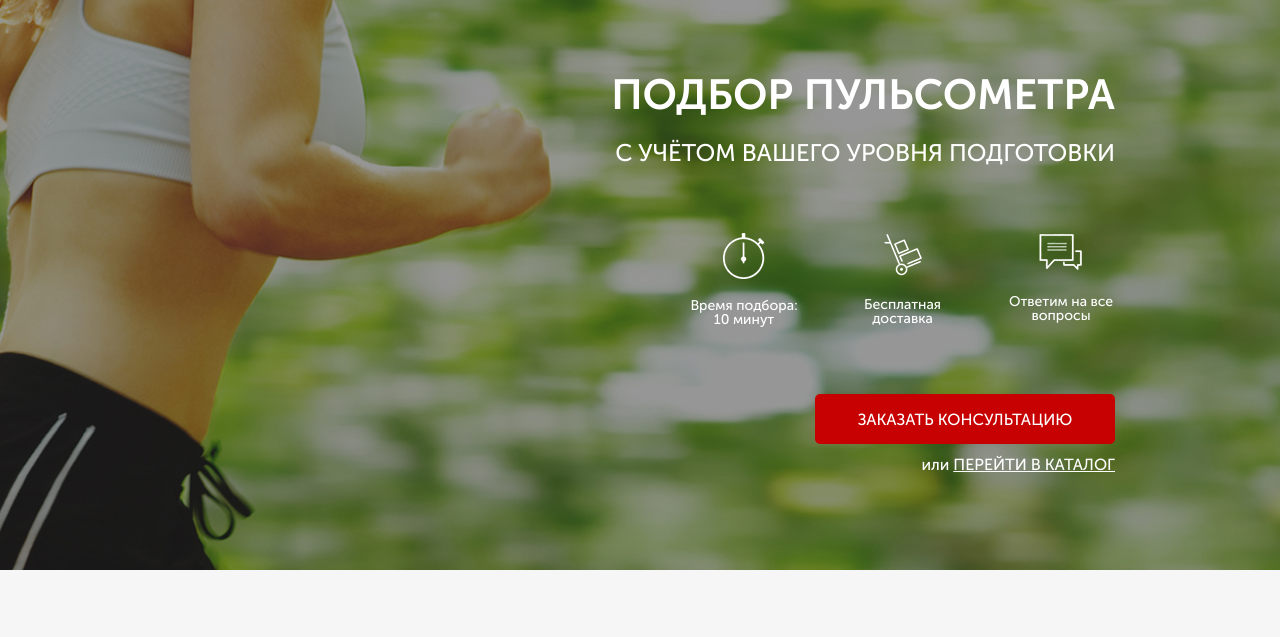
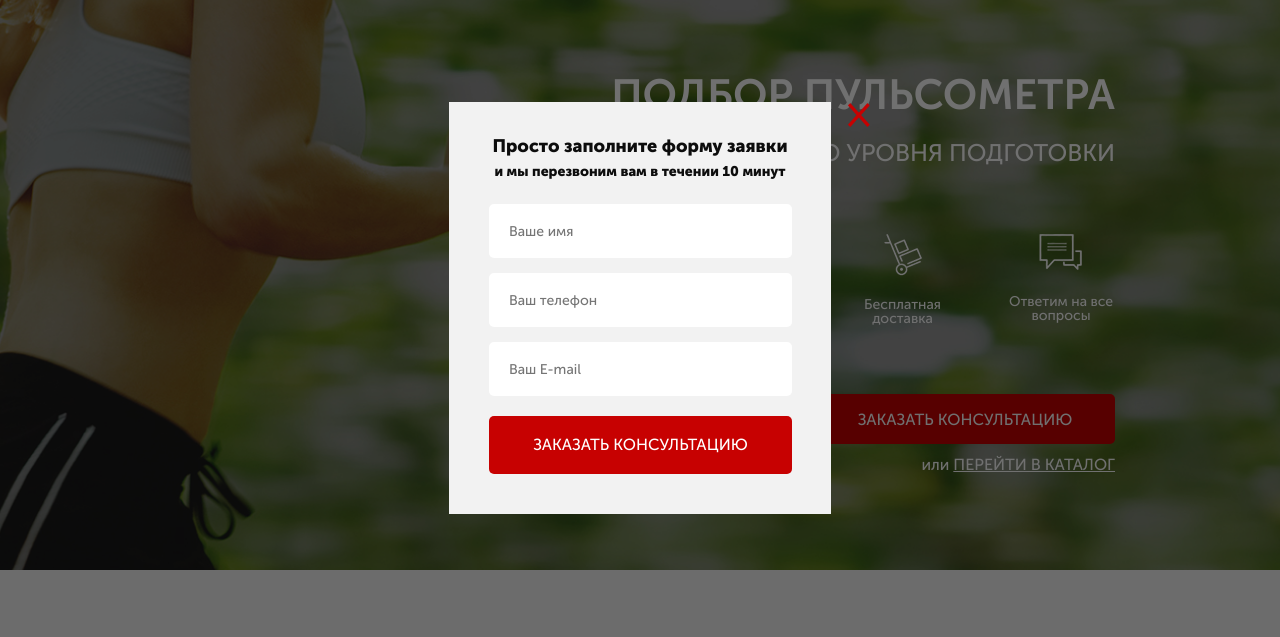
Before and after one commit to RavenBO/empty, a website: page src/index.html in a window 1280 px wide. Both pictures are taken after a click on the button "ЗАКАЗАТЬ ЗВОНОК". Shown: the part 92-729 px from the top of the page. Drawn offline with nearby package versions, Linux system fonts and the light colour scheme.

Commit message:
add modal window and scipts for him

```diff
--- a/src/index.html
+++ b/src/index.html
@@ -23,7 +23,7 @@
                 </div>
                 <div class="header__contacs">
                     <a href="tel:+74999228974" class="header__phone">+7 (499) 922-89-74</a>
-                    <button class="button">заказать звонок</button>
+                    <button data-modal="consultation" class="button">заказать звонок</button>
                 </div>
             </header>
             <div class="promo__wrapper">
@@ -46,7 +46,7 @@
                         на все вопросы
                     </div>
                 </div>
-                <button class="button button_main">заказать кОНСУЛЬТАЦИЮ</button>
+                <button data-modal="consultation" class="button button_main">заказать кОНСУЛЬТАЦИЮ</button>
                 <div class="promo__link">
                     или
                     <a href="#">ПЕРЕЙТИ В КАТАЛОГ</a>
@@ -201,7 +201,7 @@
                     <div class="catalog-item__wrapper">
                         <div class="catalog-item__content catalog-item__content_active">
                             <img src="img/catalog/pulsemeter.jpg" alt="pulsmeter" class="catalog-item__img">
-                            <div class="catalog-item__subtitle">Пульсометр Polar FT1</div>
+                            <div class="catalog-item__subtitle">Пульсометр Suunto M2</div>
                             <div class="catalog-item__descr">Для первых шагов в тренировках, основанных на сердечном ритме</div>
                             <a href="#" class="catalog-item__link">ПОДРОБНЕЕ</a>
                         </div>
@@ -217,10 +217,10 @@
                     <div class="catalog-item__footer">
                         <div class="catalog-item__prices">
                         <div class="catalog-item__old-price">
-                            4 750 руб.
+                            6 690 руб.
                         </div>
                         <div class="catalog-item__price">
-                            4 500 руб.
+                            6 641 руб.
                         </div>
                         </div>
                         <button class="button button_buy">КУПИТЬ</button>
@@ -424,6 +424,37 @@
             </div>
         </div>
     </footer>
+
+    <div class="overlay">
+        <div class="modal" id="consultation">
+            <div class="modal__close">&times;</div>
+            <div class="modal__subtitle">Просто заполните форму заявки</div>
+            <div class="modal__descr">и мы перезвоним вам в течении 10 минут</div>
+            <form class="feed-form feed-form_mt25" action="#">
+                <input required name="name" placeholder="Ваше имя" type="text">
+                <input required name="phone" placeholder="Ваш телефон" type="numbers">
+                <input required name="email" placeholder="Ваш E-mail" type="email">
+                <button class="button button_submit" >заказать кОНСУЛЬТАЦИЮ</button>
+            </form>
+        </div>
+        <div class="modal" id="order">
+            <div class="modal__close">&times;</div>
+            <div class="modal__subtitle">Ваш заказ:</div>
+            <div class="modal__descr">Пульсометр Polar FT1</div>
+            <form class="feed-form feed-form_mt25" action="#">
+                <input required name="name" placeholder="Ваше имя" type="text">
+                <input required name="phone" placeholder="Ваш телефон" type="numbers">
+                <input required name="email" placeholder="Ваш E-mail" type="email">
+                <button class="button button_submit" >Купить</button>
+            </form>
+        </div>
+        <div class="modal modal_mini" id="thanks">
+            <div class="modal__close">&times;</div>
+            <div class="modal__subtitle">Спасибо за вашу заявку!</div>
+            <div class="modal__descr">Наш менеджер свяжется с вами в ближайшее время!</div>
+        </div>
+    </div>
+
     <script type="text/javascript" src="//code.jquery.com/jquery-1.11.0.min.js"></script>
     <script type="text/javascript" src="//code.jquery.com/jquery-migrate-1.2.1.min.js"></script>
     <script src="js/slick.min.js"></script>
--- a/src/js/script.js
+++ b/src/js/script.js
@@ -41,10 +41,23 @@ $(document).ready(function(){
                 e.preventDefault();
                 $('.catalog-item__content').eq(i).toggleClass('catalog-item__content_active');
                 $('.catalog-item__list').eq(i).toggleClass('catalog-item__list_active');
-            })
-        })
-    }
+            });
+        });
+    };
     toggleSlide('.catalog-item__link');
     toggleSlide('.catalog-item__back');
 
+    //Modal
+    $('[data-modal=consultation]').on('click',function(){
+        $('.overlay, #consultation').fadeIn('slow');
+    });
+    $('.modal__close').on('click', function(){
+        $('.overlay, #consultatio, #order, #thanks').fadeOut('slow');
+    });
+    $('.button_buy').each(function(i){
+        $(this).on('click', function(){
+            $('#order .modal__descr').text($('.catalog-item__subtitle').eq(i).text());
+            $('.overlay, #order').fadeIn('slow');
+        });
+    });
   });
--- a/src/sass/blocks/_forms.scss
+++ b/src/sass/blocks/_forms.scss
@@ -18,4 +18,7 @@
             margin-bottom: 20px;
         }
     }
+    &_mt25{
+        margin-top: 25px;
+    }
 }
--- a/src/sass/blocks/_media.scss
+++ b/src/sass/blocks/_media.scss
@@ -321,7 +321,7 @@
             margin: 0 auto;
         }
         &__text {
-            padding: 0 2git0px;
+            padding: 0 20px;
             text-align: center;
             margin-top: 15px;
         }
--- /dev/null
+++ b/src/sass/blocks/_modal.scss
@@ -0,0 +1,48 @@
+.overlay{
+    display: none;
+    position: fixed;
+    width: 100%;
+    height: 100%;
+    top:0;
+    background-color: rgba(0,0,0,0.56);
+}
+.modal {
+    width: 382px;
+    min-height: 403px;
+    background: #F2F2F2;
+    position: absolute;
+    top: 50%;
+    left: 50%;
+    transform: translate(-50%, -50% );
+    padding:  35px 40px 40px 40px;
+    &__close {
+        position: absolute;
+        top:0;
+        right: -40px;
+        font-size: 42px;
+        line-height: 22px;
+        color: $main-color;
+        cursor: pointer;
+    }
+    &__subtitle {
+        color: #0D0D0D;
+        text-align: center;
+        font-weight: 900;
+        font-size: 18px;
+        line-height: 18px;
+    }
+    &__descr {
+        text-align: center;
+        color: #0D0D0D;
+        font-weight: 900;
+        font-size: 14px;
+        line-height: 14px;
+        margin-top: 10px;
+    }
+    &_mini {
+        min-height: 144px;
+    }
+}
+#consultation, #order, #thanks {
+    display: none;
+}
--- a/src/sass/main.scss
+++ b/src/sass/main.scss
@@ -17,4 +17,5 @@
 @import "blocks/catalog";
 @import "blocks/clients";
 @import "blocks/footer";
+@import "blocks/modal";
 @import "blocks/media";
```
Also changed, not shown: src/css/main.min.css.
